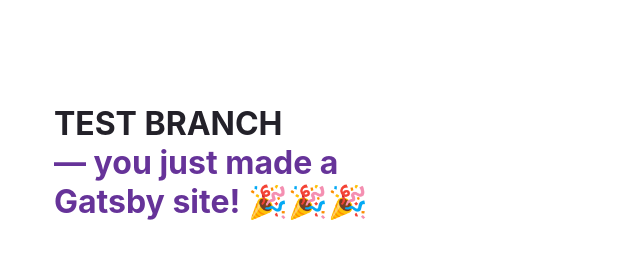
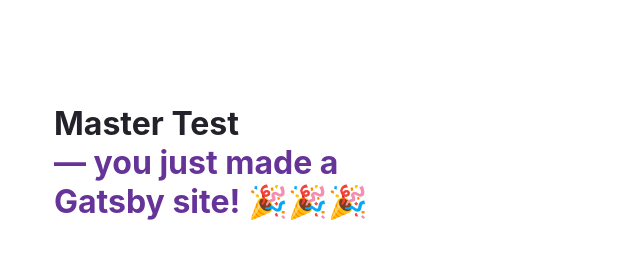
Before and after one commit to njsdev/njsdev, a Gatsby site: page / in a window 1280 px wide. Shown: the top 271 px of the page, without its empty margins (50-692 px from the left). Built offline with nearby package versions, Linux system fonts and the light colour scheme; Gatsby itself is replaced by a stand-in of ours.

Commit message:
Update index.js
Reconnected AWS repository. Testing push to build

```diff
--- a/src/pages/index.js
+++ b/src/pages/index.js
@@ -102,7 +102,7 @@
     <main style={pageStyles}>
       <title>Home Page</title>
       <h1 style={headingStyles}>
-        TEST BRANCH
+        Master Test
         <br />
         <span style={headingAccentStyles}>— you just made a Gatsby site! </span>
         <span role="img" aria-label="Party popper emojis">
```
